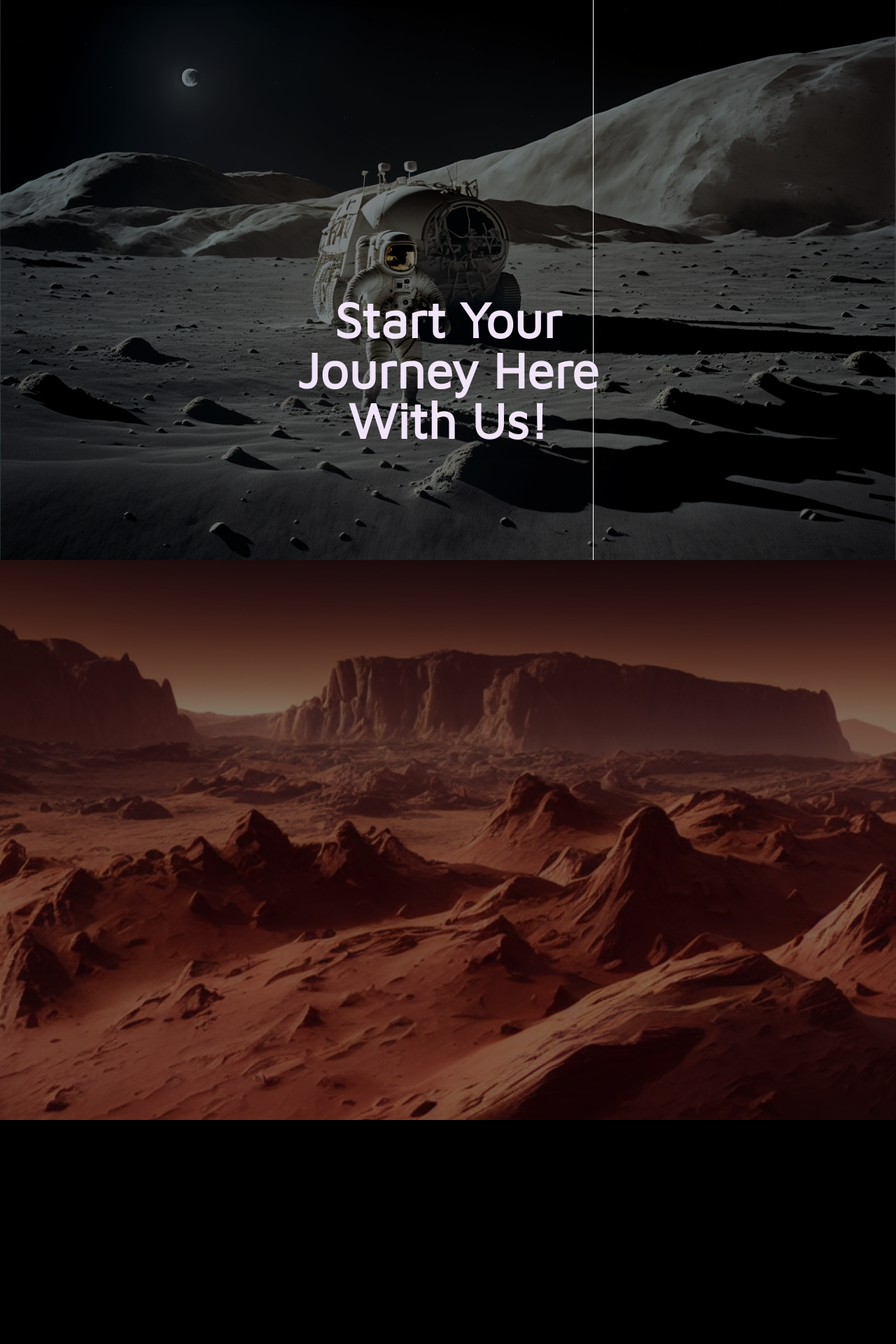
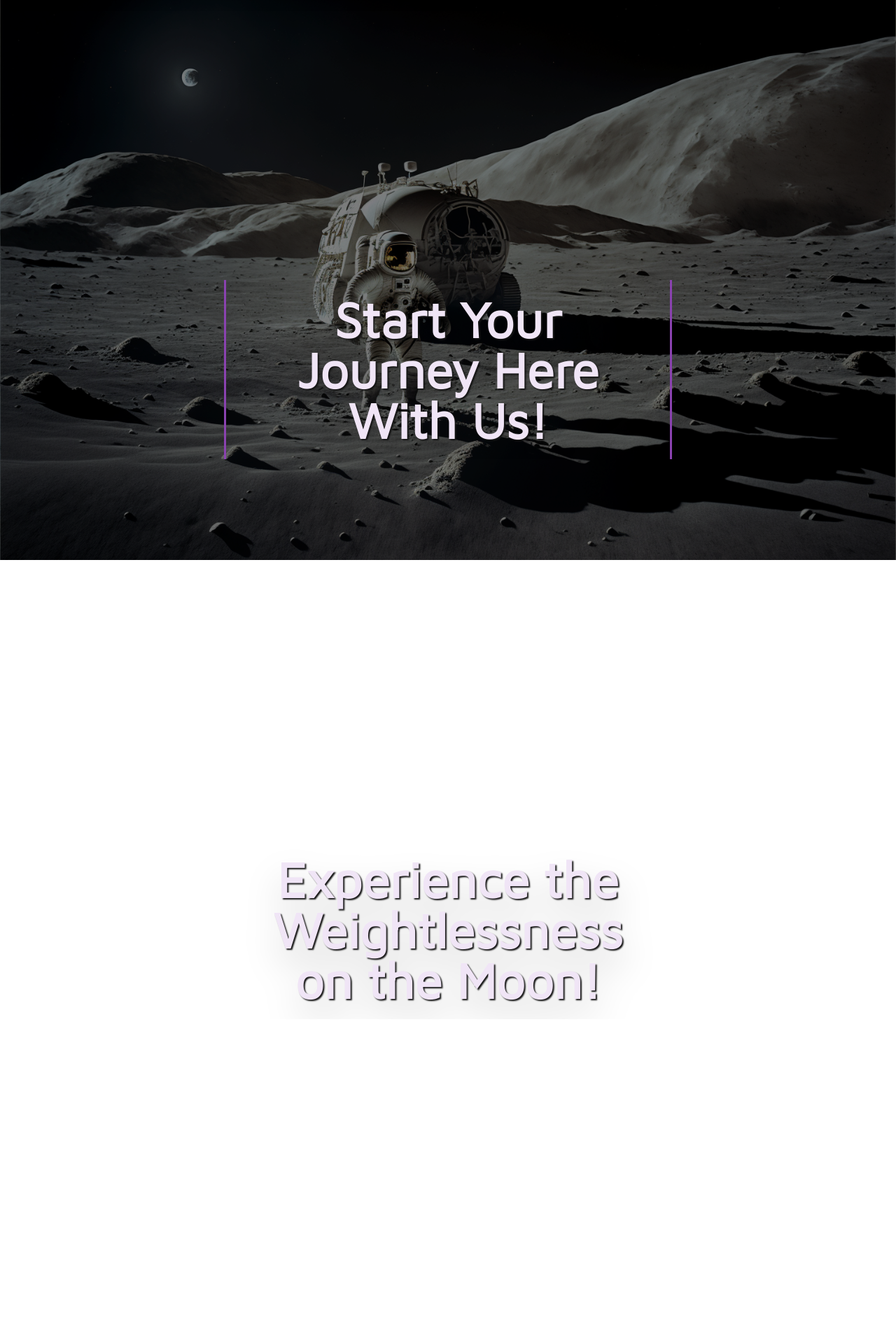
Before and after one commit to FierceWarriorYT/Webmaster, a Flask app: page / in a window 1280 px wide. Shown: the top 1920 px of the page at 70% size. Before the commit the page ends 1600 px from the top, so only its background shows below. Run offline with Flask 2, Linux system fonts and the light colour scheme; some libraries are stand-ins or nearby versions.

Commit message:
Adding Some Changes

```diff
--- a/static/css/main.css
+++ b/static/css/main.css
@@ -37,12 +37,30 @@
     color: var(--off-white);
     font-size: 1.1em;
     transition: 0.5s;
+    position: relative;
 }
 
 nav a:hover {
     color: var(--purplish-color);
     transition: 0.5s;
-    text-underline: var(--purplish-color);
+}
+
+.navlinks::before {
+    content: '';
+    position: absolute;
+    width: 100%;
+    height: 5%;
+    bottom: 0;
+    left: 0;
+    background-color: #8a42b0;
+    transform-origin: center;
+    transform: scaleX(0);
+    transition: 0.5s;
+}
+
+.navlinks:hover::before {
+    transform: scaleX(1);
+    transition: 0.5s;
 }
 
 .FancyButton {
@@ -72,26 +90,58 @@
     background-repeat: no-repeat;
     height: 100%;
     width: 100%;
-    position: absolute;
+    position: fixed;
+    top: 0;
+    left: 0;
     filter: brightness(0.5);
 }
 
-.bigDivs {
-    height: 100vh;
-    position: relative;
-}
-
 .heading {
-    z-index: 999;
+    z-index: 998;
     position: absolute;
-    top: 50%;
     left: 50%;
     transform: translate(-50%, 0%);
     display: flex;
     justify-content: center;
     align-items: center;
+    text-shadow: var(--almost-black-color) 2px 2px 2px;
     overflow: hidden;
 }
+
 .heading h1 {
     padding: 20px;
 }
+
+
+#LandingText::before {
+    content: '';
+    position: absolute;
+    width: 0.5%;
+    height: 0;
+    top: 0;
+    left: 0;
+    background-color: var(--purplish-color);
+    animation: border-left 1.2s forwards;
+    animation-delay: 0.5s;
+}
+
+#LandingText::after {
+    content: '';
+    position: absolute;
+    width: 0.5%;
+    height: 0;
+    bottom: 0;
+    right: 0;
+    background-color: var(--purplish-color);
+    animation: border-left 1.2s forwards;
+    animation-delay: 0.5s;
+}
+
+@keyframes border-left {
+    0% {
+        height: 0;
+    }
+    100% {
+        height: 100%;
+    }
+}
--- a/templates/index.html
+++ b/templates/index.html
@@ -1,20 +1,71 @@
 {% extends 'base.html' %}
-{% block title %}Company Name{% endblock %}
+{% block title %}Cosmic Cruises{% endblock %}
 
 {% block BodyContent %}
 
-<div class="bigDivs">
-    <div class="image-bgs rellax" data-rellax-speed="-10" style='background-image: url("../static/images/ManOnMoon.png")'></div>
-    <div class="heading">
+<div style="height: 100vh; position: fixed">
+    <div class="image-bgs imgTwo"></div>
+    <div class="image-bgs imgOne"></div>
+</div>
+<div id="content1" style="position: relative; height: 400vh">
+    <div id="LandingText" class="heading" style="top: 50vh">
         <h1 class="off-white text-7xl text-center drop-shadow-2xl"><b>Start Your Journey Here With Us!</b></h1>
     </div>
+    <div class="heading" style="top: 150vh">
+        <h1 class="off-white text-7xl text-center drop-shadow-2xl"><b>Experience the Weightlessness on the Moon!</b></h1>
+    </div>
+    <div class="heading" style="top: 250vh">
+        <h1 class="off-white text-7xl text-center drop-shadow-2xl"><b>Visit The Craters on Mars!</b></h1>
+    </div>
 </div>
-
-<div class="bigDivs">
-    <div class="image-bgs rellax" data-rellax-speed="-10" style='background-image: url("../static/images/LargeMartianLandscape.png")'></div>
-</div>
+<ul>
+  <li>
+    <a href="#0">Underline 1</a>
+  </li>
+  <li>
+    <a href="#0">Underline 2</a>
+  </li>
+  <li>
+    <a href="#0">Underline 3</a>
+  </li>
+</ul>
 <script src="https://cdn.jsdelivr.net/gh/dixonandmoe/rellax@master/rellax.min.js"></script>
 <script src="https://ajax.googleapis.com/ajax/libs/jquery/3.6.3/jquery.min.js"></script>
+<script>
+    $(document).ready(function() {
+        $('.imgOne').css("background-image", 'url("../static/images/ManOnMoon.png")')
+        $('.imgTwo').css("background-image", 'url("../static/images/LargeMartianLandscape.png")')
+    })
+    const hamburger = document.querySelector(".hamburger");
+    const menu = document.querySelector(".mobile-menu");
+    hamburger.addEventListener("click", () => {
+        menu.classList.toggle("hidden");
+    });
+    var previousScroll = window.pageYOffset;
+    window.onscroll = function() {
+        var currScroll = $(this).scrollTop()
+        if (previousScroll > currScroll) {
+            $('nav').css('top', 0)
+        } else {
+            $('nav').css('top', '-100px')
+        }
+        var breakpoint1 = 1050
+        var ImgOne = $('.imgOne')
+        if (currScroll <= breakpoint1) {
+            ImgOne.css('opacity', 1)
+        } else {
+            var currOpacity = ImgOne.css('opacity')
+            console.log("opacity: " + currOpacity)
+            if ((currScroll-breakpoint1) <= 700) {
+                ImgOne.css('opacity', 1-(currScroll-breakpoint1)/750)
+            } else {
+                ImgOne.css('opacity', 0)
+            }
+        }
+        console.log($('#content1').css('height'))
+        previousScroll = currScroll;
+    }
+</script>
 <script>
     var rellax = new Rellax('.rellax')
 </script>
--- a/webmaster.py
+++ b/webmaster.py
@@ -7,9 +7,11 @@
 def index():
     return render_template('index.html')
 
+
 @app.route('/sources')
 def sources():
     return render_template('sources.html')
 
+
 if __name__ == '__main__':
     app.run(debug=True)
```
Also changed, not shown: Resources/Font/OFL.txt (deleted, +0 -93 lines), templates/base.html (+8 -25 lines), Resources/Font/MavenPro-VariableFont_wght.ttf (deleted), Resources/Font/README.txt (deleted), Resources/Font/static/MavenPro-Black.ttf (deleted), Resources/Font/static/MavenPro-Bold.ttf (deleted), Resources/Font/static/MavenPro-ExtraBold.ttf (deleted), Resources/Font/static/MavenPro-Medium.ttf (deleted), Resources/Font/static/MavenPro-Regular.ttf (deleted), Resources/Font/static/MavenPro-SemiBold.ttf (deleted), static/images/Logo.svg (added).
